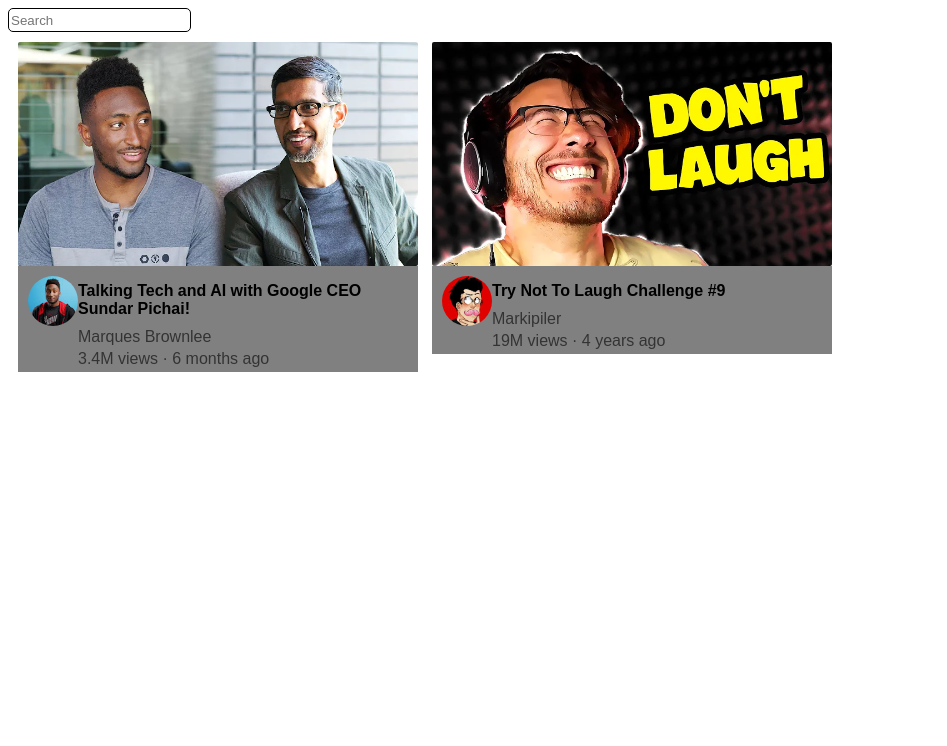
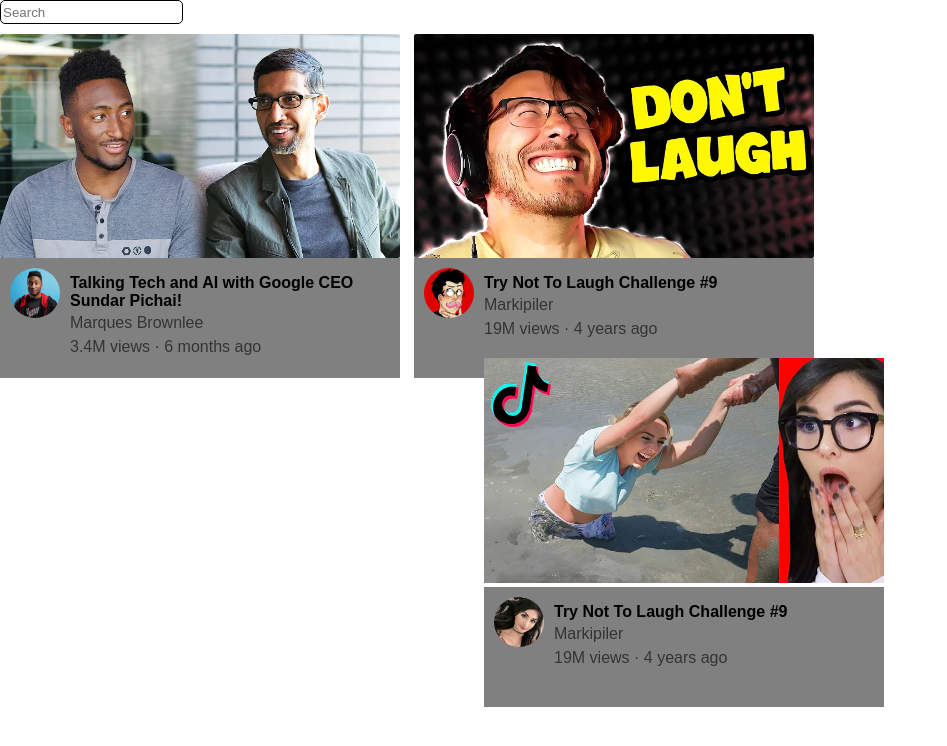
Before and after one commit to Surya-Chandra-Reddy/youtube_page, a plain HTML site: page pagecode/youtube.html in a window 1280 px wide. Shown: the whole page, without its empty margins (0-947 px from the left). Drawn offline with Linux system fonts and the light colour scheme.

Commit message:
changes in youtube page

```diff
--- a/pagecode/youtube.html
+++ b/pagecode/youtube.html
@@ -14,7 +14,7 @@
         <div>
             <img class="thumbnail-1" src="/images/thumbnail-1.webp">
         </div>
-        <div class="video-info-grid">
+        <div class="video1-info-grid">
             <div class="channelimage-division1">
                 <img class="channel-image" src="/images/channel-1.jpeg">
             </div>
@@ -33,10 +33,10 @@
     </div>
 
     <div class="video-2">
-        <div>
+        <div >
             <img class="thumbnail-2" src="/images/thumbnail-2.webp">
-        </div>
-        <div class="video-info-grid">
+        </div >
+        <div class="video2-info-grid">
             <div class="channelimage-division2">
                 <img class="channel-image" src="/images/channel-2.jpeg">
             </div>
@@ -53,5 +53,27 @@
             </div>
         <div>
     </div>
+
+    <div class="video3">
+        <div >
+            <img  class="thumbnail-3" src="/images/thumbnail-3.webp">
+        </div>
+        <div class="video3-info-grid">
+            <div class="channelimage-division3">
+                <img class="channel-image" src="/images/channel-3.jpeg">
+            </div>
+            <div class="video3-division">
+                <p class="video-title">
+                    Try Not To Laugh Challenge #9
+                </p>
+                <p class="channel-name">
+                    Markipiler
+                </p>
+                <p class="video-stats">
+                    19M views &#183; 4 years ago
+                </p>
+            </div>
+        <div>
+    </div>
 </body>
 </html>
--- a/pagestyles/youtube.css
+++ b/pagestyles/youtube.css
@@ -1,3 +1,8 @@
+body{
+    margin: 0%;
+    display: inline-block;
+}
+
 .search{
     border-radius: 5px;
     border-style: solid;
@@ -11,8 +16,6 @@
     width:400px;
     height:auto;
     display:inline-block;
-    vertical-align: top;
-    margin-left:10px;
 }
 
 .video-2{
@@ -37,17 +40,16 @@
 }
 
 .video-title{
-    margin-bottom: 10px;
-    display:block;
+    margin-bottom: 0px;
     font-weight: bolder;
 }
 
 .channel-name,
 .video-stats{
     margin-top: 4px;
-    margin-bottom:4px;
+    margin-bottom:2px;
     opacity: 0.6;
-    display:block;
+    display:inline-block;
     font-size:16px;
 }
 
@@ -64,29 +66,56 @@
     border-radius: 100px;
     margin-top:10px;
     width:50px;
-    display:block;
+    height:auto;
+    display:inline-block;
     margin-right:0px;
     margin-left:0px;
 
 }
 
-.video-info-grid{
+.video1-info-grid{
     display:grid;
-    grid-template-columns: 60px 1fr;
+    grid-template-columns: 70px 330px;
+    height:120px;
+    width:400px;
+    background-color: gray;
+}
 
+.video2-info-grid,
+.video3-info-grid{
+    display:grid;
+    grid-template-columns: 70px 330px;
+    height:120px;
+    width:400px;
+    background-color: gray;
 }
 
 .channelimage-division1,
-.channelimage-division2{
+.channelimage-division2,
+.channelimage-division3{
     padding-left: 10px;
     padding-right:10px;
     vertical-align: top;
-    background-color: gray;
-
+    height:50px;
+    width:50px;
+    display:inline-block;
 }
 .video1-division,
-.video2-division{
+.video2-division,
+.video3-division{
+    vertical-align: top;
+    width:300px;
+    height:100px;
+    margin-top:0;
+    display:inline-block;
+}
+
+.video-3{
+
     background-color: gray;
-    vertical-align: top;
-    padding-left: auto;
 }
+
+.thumbnail-3{
+    width:400px;
+    height:auto;
+}
```
